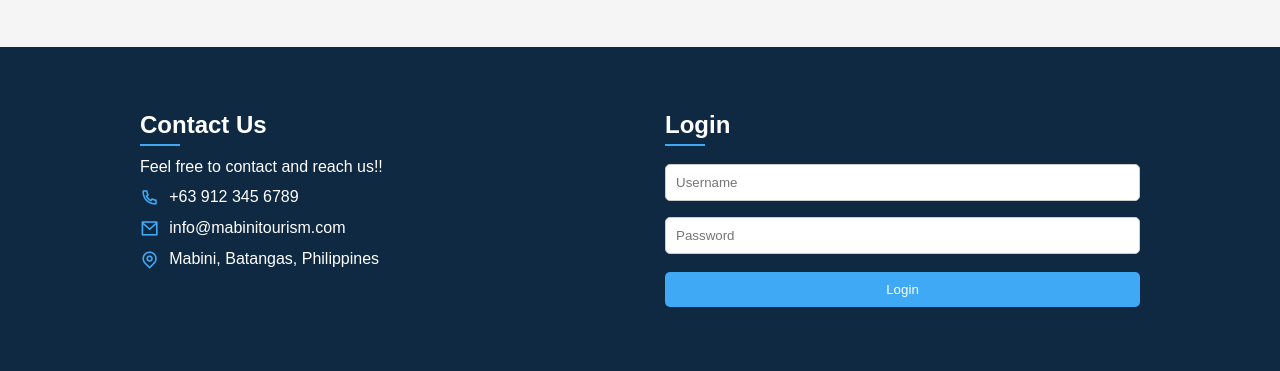
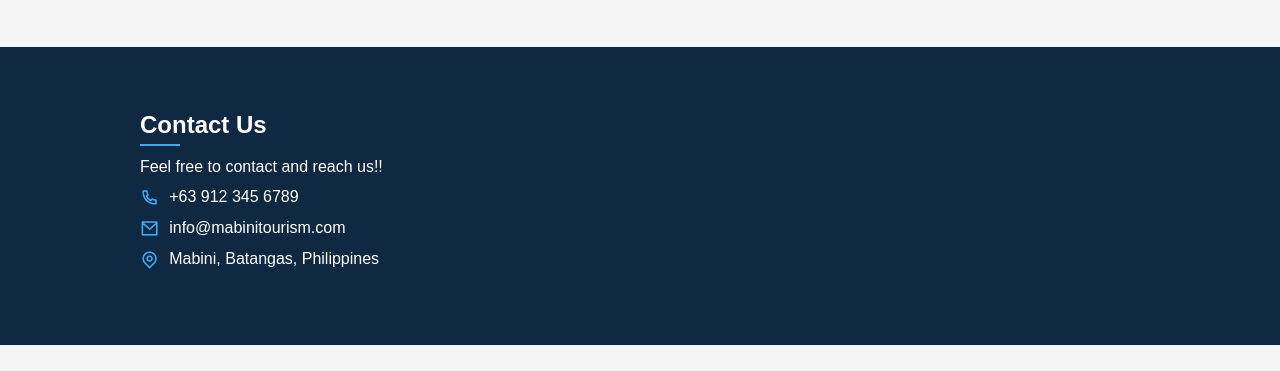
Before and after one commit to heartgwyneth8/Mabini-Tourism, a plain HTML site: page index.html in a window 1280 px wide. Shown: the part 1144-1515 px from the top of the page. After the commit the page ends 1489 px from the top, so only its background shows below. Drawn offline with nearby package versions, Linux system fonts and the light colour scheme.

Commit message:
Remove login part from contact section
Removed login section from the contact page.

```diff
--- a/index.html
+++ b/index.html
@@ -158,30 +158,6 @@
     .contact-part h2, .login-part h2, .contact-part p {
       text-align: left;
     }
-
-    /* Login styles */
-    .login-part input {
-      padding: 10px;
-      margin: 8px 0;
-      width: 100%;
-      border: 1px solid #ccc;
-      border-radius: 5px;
-    }
-
-    .login-part button {
-      padding: 10px 20px;
-      border: none;
-      background: #3fa9f5;
-      color: white;
-      border-radius: 5px;
-      cursor: pointer;
-      margin-top: 10px;
-      width: 100%;
-    }
-
-    .login-part button:hover {
-      background: #2a7fc1;
-    }
   </style>
 </head>
 <body>
@@ -191,7 +167,6 @@
     <a href="#about">About</a>
     <a href="#spots">Tourist Spots</a>
     <a href="#contact-login">Contact</a>
-    <a href="#contact-login">Log In</a>
   </nav>
 
   <!-- Header -->
@@ -233,7 +208,7 @@
     </div>
   </section>
 
-  <!-- Contact + Login -->
+  <!-- Contact -->
   <section id="contact-login">
     <div class="contact-login-box">
       <div class="contact-part">
@@ -245,12 +220,6 @@
           <p><i class="ri-map-pin-line"></i> Mabini, Batangas, Philippines</p>
         </div>
       </div>
-      <div class="login-part">
-        <h2>Login</h2>
-        <input type="text" placeholder="Username"><br>
-        <input type="password" placeholder="Password"><br>
-        <button>Login</button>
-      </div>
     </div>
   </section>
 
```
